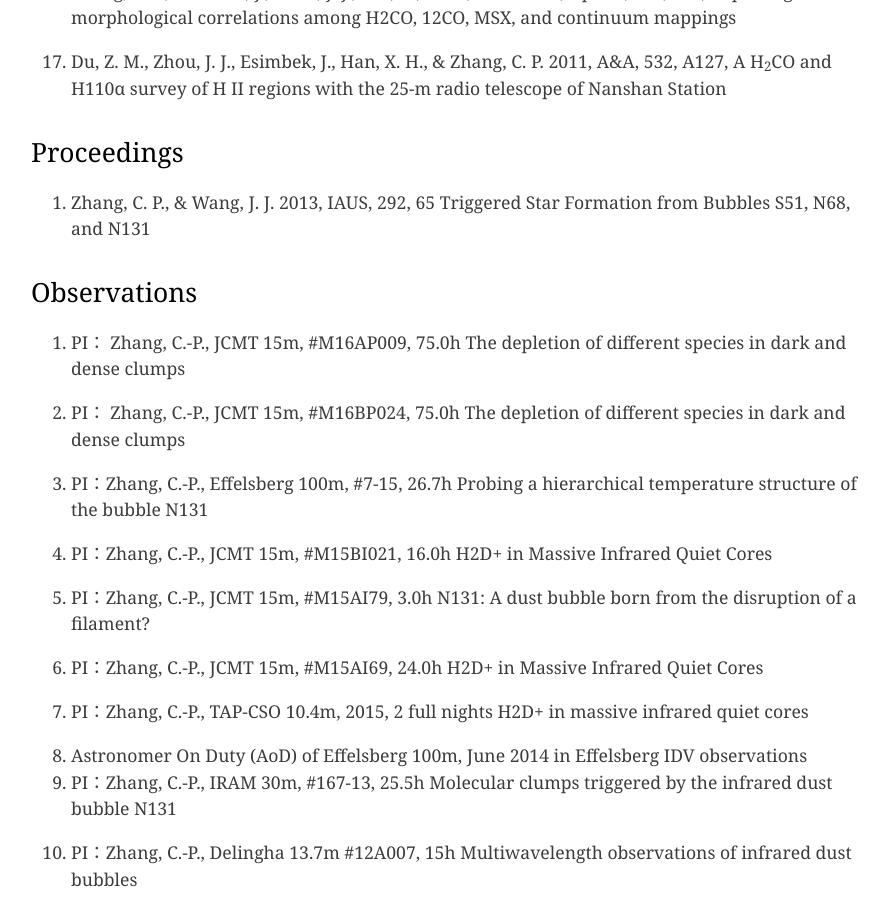
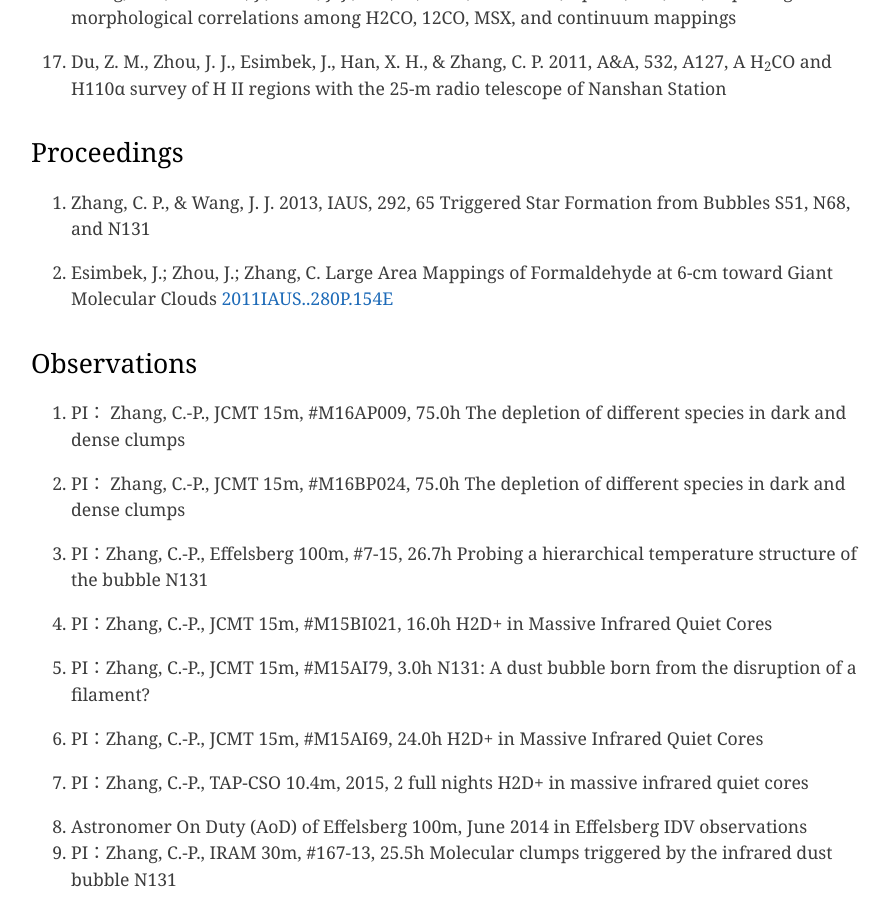
Before and after one commit to zcp521/zcp521.github.io, a Jekyll site: the page built from pub.md, in a window 1280 px wide and 900 px high, scrolled down 1716 px. Shown: the whole window, without its empty margins (193-1083 px from the left). Built offline with Jekyll 4.4.1, drawn with Linux system fonts in a browser that asks for light colours.

Commit message:
Initial commit

```diff
--- a/pub.md
+++ b/pub.md
@@ -70,8 +70,12 @@
 
 ## Proceedings
 
-1. Zhang, C. P., & Wang, J. J. 2013, IAUS, 292, 65
+2. Zhang, C. P., & Wang, J. J. 2013, IAUS, 292, 65
       Triggered Star Formation from Bubbles S51, N68, and N131
+
+1. 	Esimbek, J.; Zhou, J.; Zhang, C.
+	Large Area Mappings of Formaldehyde at 6-cm toward Giant Molecular Clouds
+	[2011IAUS..280P.154E](2011IAUS..280P.154E)
 
 
 ## Observations
```
